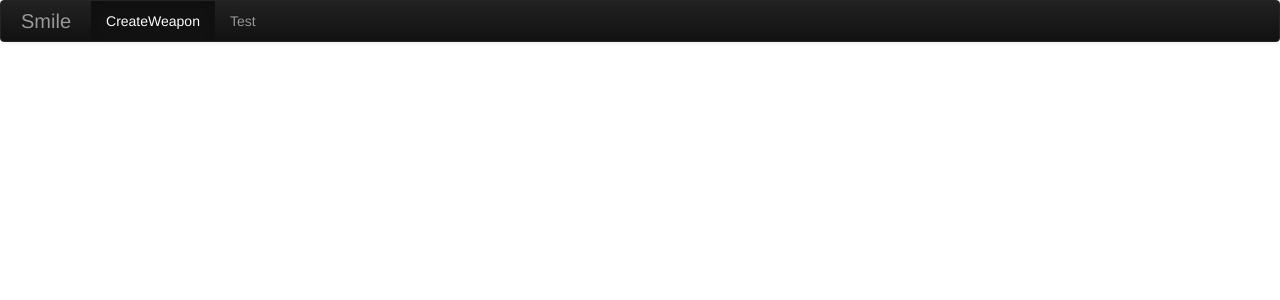
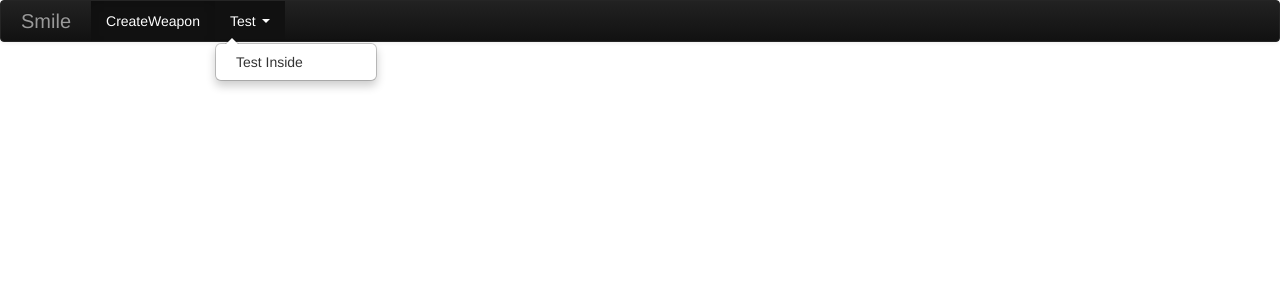
Before and after one commit to AntonNikulin/uni-crsw-5, a Django app: page / in a window 1280 px wide, after a click on "Test". Shown: the top 300 px of the page. Run offline with Django 3.2, Linux system fonts and the light colour scheme; data that the repository does not hold is empty.

Commit message:
+ navbar dropdown menu

```diff
--- a/templates/nav.html
+++ b/templates/nav.html
@@ -9,7 +9,14 @@
         <div class="nav-collapse">
             <ul class="nav">
                 <li class="active"><a href="/createweapon/">CreateWeapon</a></li>
-                <li class=""><a href="#">Test</a></li>
+                <li class="dropdown">
+                    <a class="dropdown-toggle" data-toggle="dropdown" href="#">
+                        Test <span class="caret"></span>
+                    </a>
+                    <ul class="dropdown-menu">
+                        <li><a href="#">Test Inside</a> </li>
+                    </ul>
+                </li>
             </ul>
         </div>
     </div>
```
Also changed, not shown: WeaponStore/templates/WeaponStore/ItemForm.html (deleted, +0 -7 lines).
